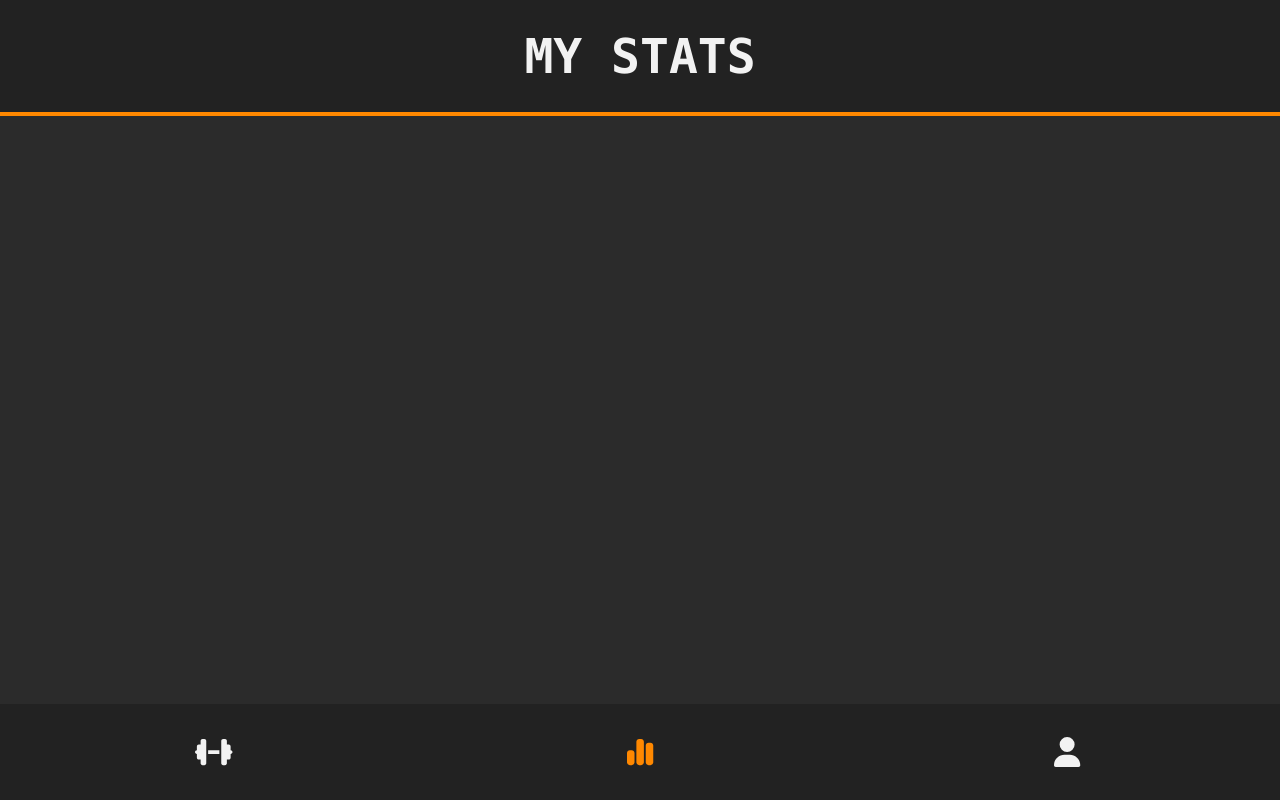
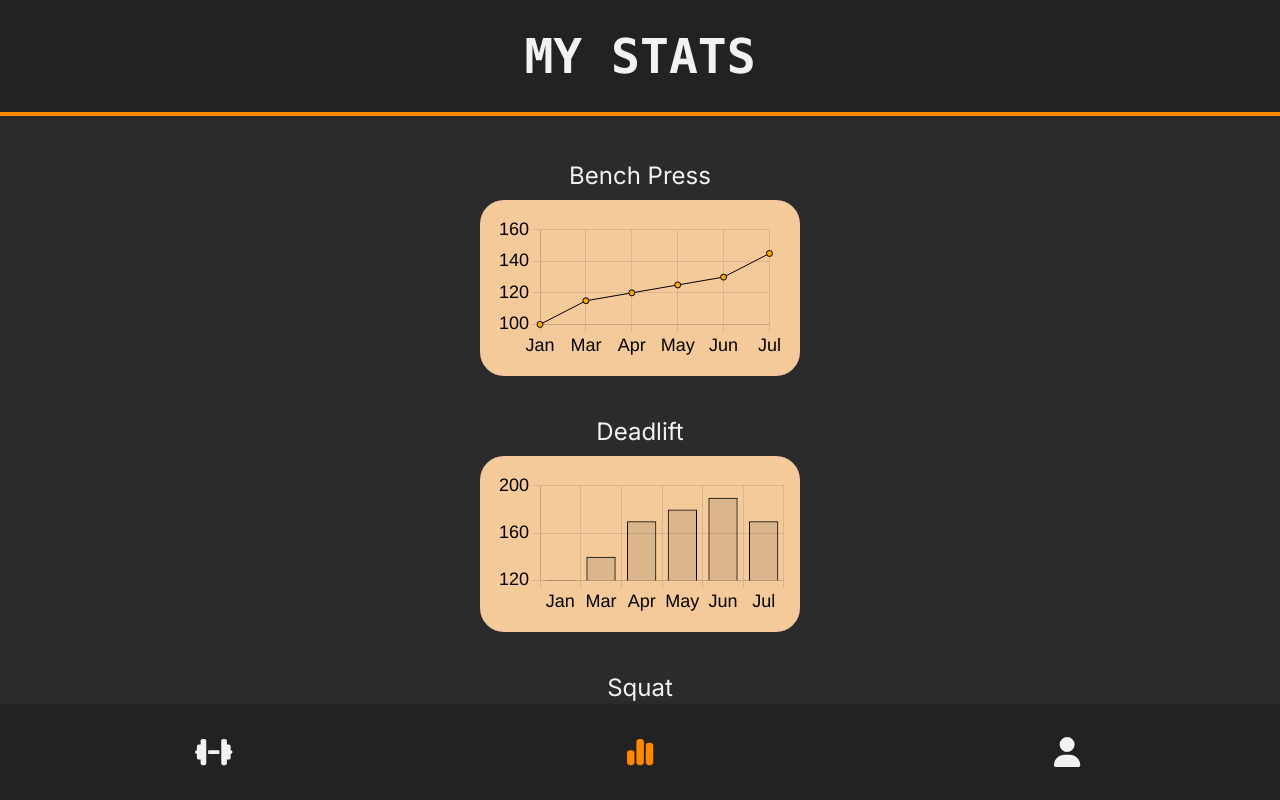
Before and after one commit to Marioby9/Flex, a Vue app: page /stats in a window 1280 px wide. Built offline with nearby package versions, Linux system fonts and the light colour scheme; a web font is replaced by a local one.

Commit message:
ADD CHARTS

```diff
--- a/package.json
+++ b/package.json
@@ -14,6 +14,7 @@
     "@fortawesome/free-solid-svg-icons": "^6.4.2",
     "@fortawesome/vue-fontawesome": "^3.0.3",
     "@vueuse/core": "^10.3.0",
+    "chart.js": "^4.3.3",
     "firebase": "^10.1.0",
     "pinia": "^2.1.3",
     "vue": "^3.3.4",
--- /dev/null
+++ b/src/components/ChartCard.vue
@@ -0,0 +1,87 @@
+<template>
+  <div class="container center">
+    <h1 class="title">{{ props.title }}</h1>
+    <div class="bar-chart center">
+      <canvas ref="chartCanvas"></canvas>
+    </div>
+  </div>
+</template>
+
+<script setup>
+import { ref, onMounted } from "vue";
+import { Chart } from "chart.js/auto";
+
+const props = defineProps({
+  title: "title",
+  type: "bar",
+  data: {
+    type: Array,
+    required: true,
+  },
+  values: {
+    type: Array,
+    equired: true,
+  },
+});
+
+const chartCanvas = ref(null);
+
+onMounted(() => {
+  if (chartCanvas.value) {
+    const ctx = chartCanvas.value.getContext("2d");
+
+    new Chart(ctx, {
+      type: props.type,
+      data: {
+        labels: props.data,
+        datasets: [
+          {
+            data: props.values,
+            borderWidth: 1,
+            borderColor: "black",
+            pointBackgroundColor: "orange",
+          },
+        ],
+      },
+      options: {
+        scales: {
+          x: {
+            ticks: {
+              font: {
+                size: 18,
+              },
+              color: "black",
+            },
+          },
+          y: {
+            beginAtZero: false,
+            ticks: {
+              font: {
+                size: 18,
+              },
+              color: "black",
+            },
+          },
+        },
+        plugins: {
+          legend: {
+            display: false,
+          },
+        },
+      },
+    });
+  }
+});
+</script>
+
+<style scoped>
+.container {
+  @apply flex-col w-full h-60 gap-2 p-4;
+}
+.title {
+  @apply text-2xl;
+}
+.bar-chart {
+  @apply w-80 p-4 bg-salmon text-black rounded-3xl;
+}
+</style>
--- a/src/views/Stats.vue
+++ b/src/views/Stats.vue
@@ -1,17 +1,60 @@
 <template>
+
   <div class="page">
+
     <Header :title="'MY STATS'"/>
+
+    <div class="charts">
+
+      <ChartCard
+      :type="'line'"
+      :title="benchPress.title"
+      :data="benchPress.data"
+      :values="benchPress.values" />
+
+      <ChartCard
+      :type="'bar'"
+      :title="deadLift.title"
+      :data="deadLift.data"
+      :values="deadLift.values" />
+
+      <ChartCard
+      :type="'line'"
+      :title="squat.title"
+      :data="squat.data"
+      :values="squat.values" />
+
+    </div>
 
   </div>
 </template>
 
 <script setup>
+import ChartCard from '../components/ChartCard.vue';
+import Header from '../components/Header.vue';
 
-import Header from '../components/Header.vue';
+const benchPress = {
+  title: 'Bench Press',
+  data: ['Jan', 'Mar', 'Apr', 'May', 'Jun', 'Jul'],
+  values: [100, 115, 120, 125, 130, 145]
+};
+const deadLift = {
+  title: 'Deadlift',
+  data: ['Jan', 'Mar', 'Apr', 'May', 'Jun', 'Jul'],
+  values: [120, 140, 170, 180, 190, 170]
+};
+const squat = {
+  title: 'Squat',
+  data: ['Jan', 'Mar', 'Apr', 'May', 'Jun', 'Jul'],
+  values: [120, 130, 140, 150, 160, 150]
+};
+
+
 
 </script>
 
 <style scoped>
-
+.page{@apply flex flex-col gap-4}
+.charts{@apply flex flex-col items-center h-full overflow-y-auto gap-4 p-4}
 
 </style>
```
Also changed, not shown: 1 other file (tests, documents, lock files or other folders).
